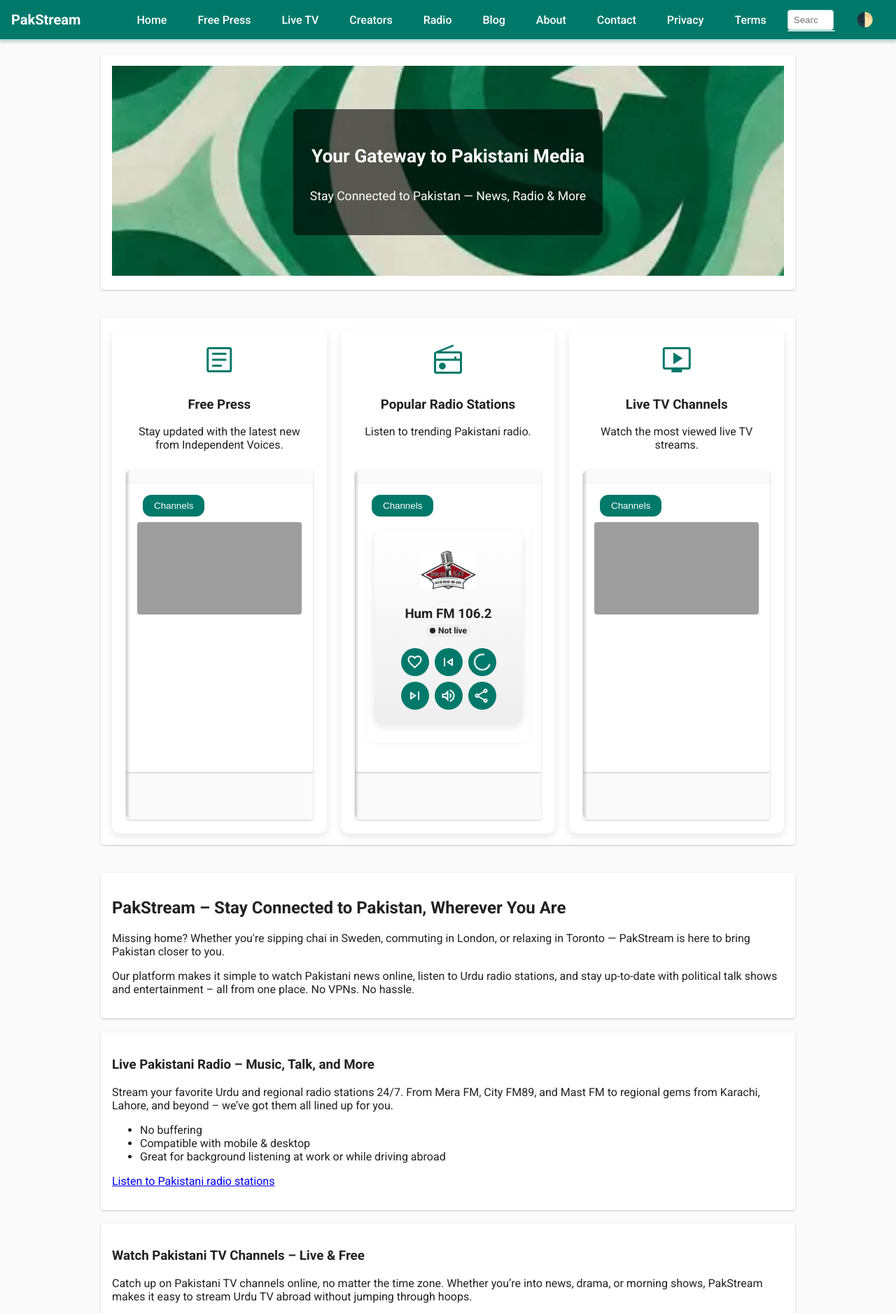
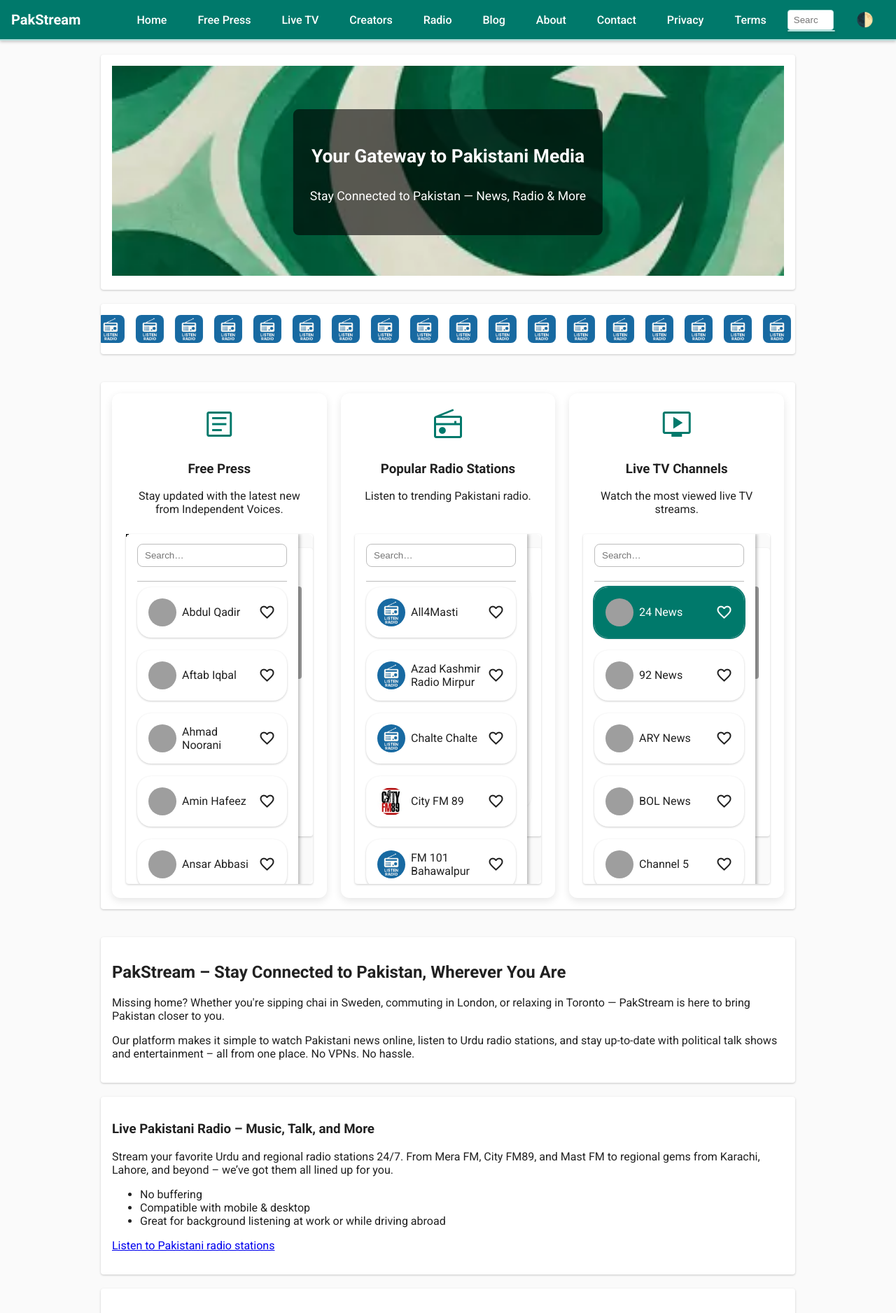
Before and after one commit to atifwaqar/pakstream, a Jekyll site: the page built from index.html, in a window 1280 px wide. Shown: the top 1876 px of the page at 70% size. Built offline with Jekyll 4.4.1, drawn with Linux system fonts in a browser that asks for light colours; comment, search, counter and statistics services are not loaded.

Commit message:
Refine station logo scroller

```diff
--- a/css/style.css
+++ b/css/style.css
@@ -299,6 +299,41 @@ section {
 /* Improve contrast for tagline in dark mode */
 [data-theme="dark"] .hero-text {
   color: var(--on-primary-container);
+}
+
+.station-scroller {
+  overflow: hidden;
+  margin: 20px auto;
+  max-width: 960px;
+}
+
+.station-scroller .scroller-track {
+  display: flex;
+  width: max-content;
+  animation: station-scroll 80s linear infinite;
+}
+
+.station-scroller:hover .scroller-track {
+  animation-play-state: paused;
+}
+
+.station-scroller .scroller-track a {
+  display: flex;
+  align-items: center;
+  flex: 0 0 auto;
+}
+
+.station-scroller .channel-thumb {
+  width: 40px;
+  height: 40px;
+  border-radius: 8px;
+  object-fit: cover;
+  margin-right: 16px;
+}
+
+@keyframes station-scroll {
+  from { transform: translateX(0); }
+  to { transform: translateX(-50%); }
 }
 
 /* Featured card layout */
--- a/index.html
+++ b/index.html
@@ -109,6 +109,10 @@
       <h2>Your Gateway to Pakistani Media</h2>
       <p>Stay Connected to Pakistan — News, Radio &amp; More</p>
     </div>
+  </section>
+
+  <section class="station-scroller">
+    <div class="scroller-track"></div>
   </section>
 
   <!-- Featured cards -->
--- a/js/main.js
+++ b/js/main.js
@@ -204,6 +204,37 @@ document.addEventListener('DOMContentLoaded', function () {
   window.resizeLivePlayers = resizeLivePlayers;
   resizeLivePlayers();
 
+  var scroller = document.querySelector('.station-scroller .scroller-track');
+  if (scroller) {
+    fetch('/all_streams.json')
+      .then(function (r) { return r.json(); })
+      .then(function (data) {
+        var items = Array.isArray(data.items) ? data.items : [];
+        var typeToMode = { livetv: 'tv', tv: 'tv', radio: 'radio', freepress: 'freepress', creator: 'creator' };
+        items.forEach(function (it) {
+          if (it.media && it.media.logo_url) {
+            var mode = typeToMode[it.type] || 'tv';
+            var channelId = it.type === 'radio' && it.ids && it.ids.internal_id
+              ? it.ids.internal_id
+              : it.key;
+            var a = document.createElement('a');
+            a.href = '/media-hub.html?c=' + encodeURIComponent(channelId) + '&m=' + mode;
+            a.title = it.name || '';
+            var img = document.createElement('img');
+            img.src = it.media.logo_url;
+            img.alt = it.name || '';
+            img.className = 'channel-thumb';
+            a.appendChild(img);
+            scroller.appendChild(a);
+          }
+        });
+        scroller.innerHTML += scroller.innerHTML;
+      })
+      .catch(function (err) {
+        console.error('Failed to load station logos', err);
+      });
+  }
+
   if ('IntersectionObserver' in window) {
     const lazyElements = document.querySelectorAll('img[data-src], iframe[data-src]');
     const observer = new IntersectionObserver((entries, obs) => {
```
